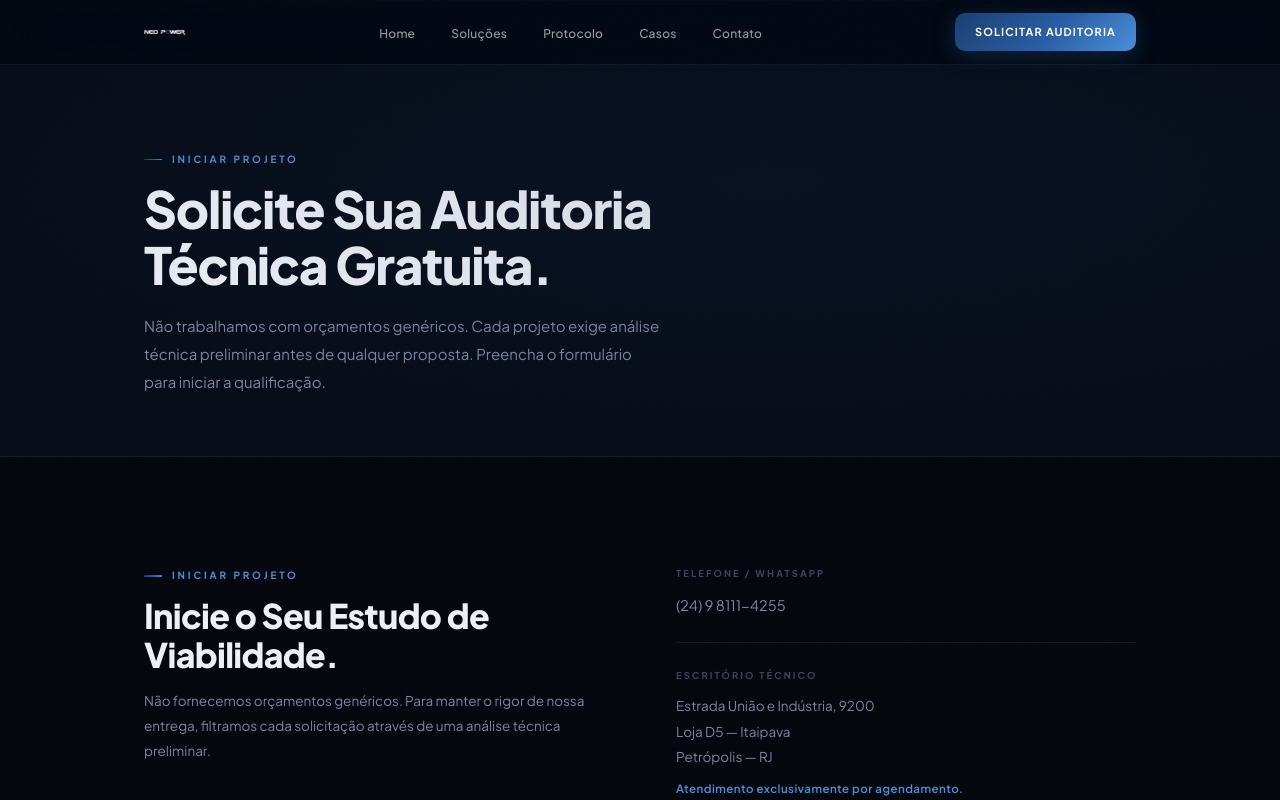
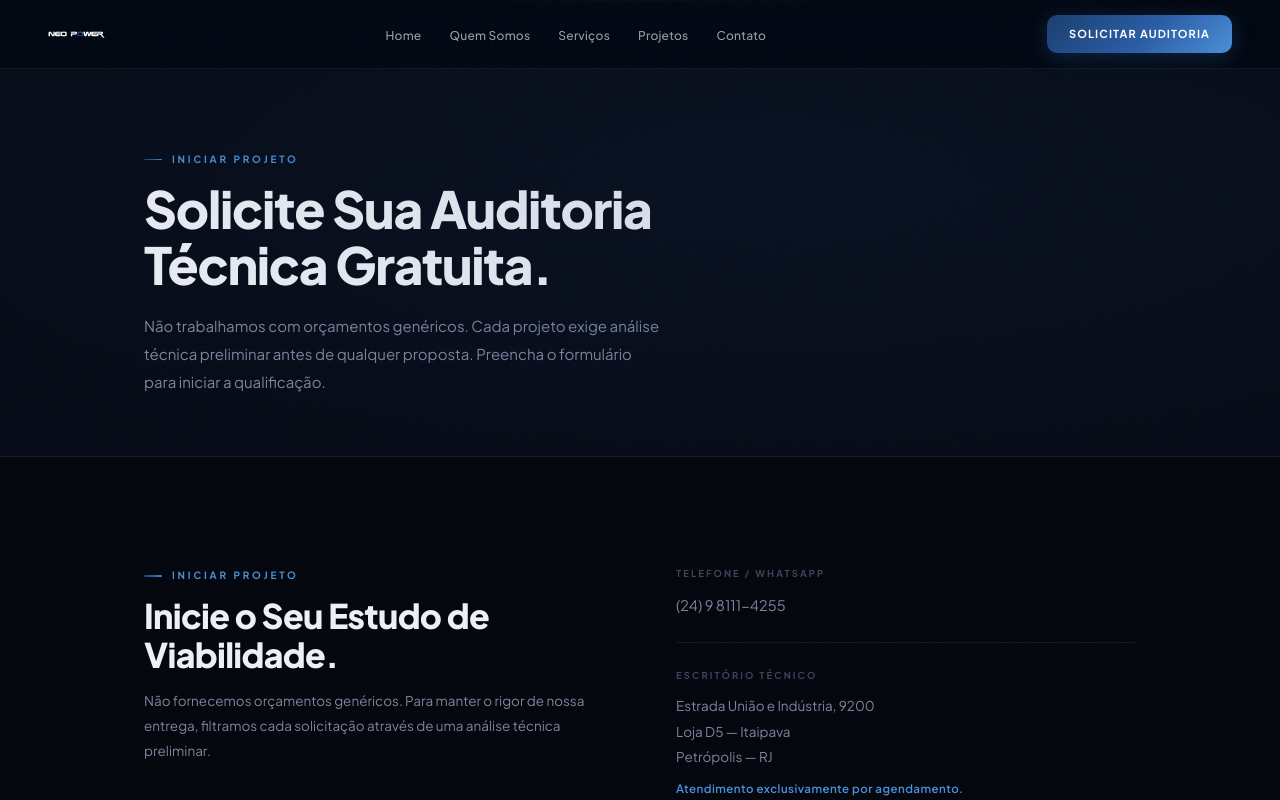
Before and after one commit to rafaalexander2-sys/neopower, a Next.js app: page /neopower/contato in a window 1280 px wide. Shown: the top 800 px of the page. Built offline with nearby package versions, Linux system fonts and the light colour scheme.

Commit message:
fix: logo maior e links de todas as páginas no NavbarInner

```diff
--- a/components/NavbarInner.tsx
+++ b/components/NavbarInner.tsx
@@ -5,11 +5,11 @@ import Link from 'next/link'
 const BASE = process.env.NEXT_PUBLIC_BASE_PATH ?? ''
 
 const links = [
-  { label: 'Home', href: '/' },
-  { label: 'Soluções', href: '/#solucoes' },
-  { label: 'Protocolo', href: '/#protocolo' },
-  { label: 'Casos', href: '/#casos' },
-  { label: 'Contato', href: '/contato' },
+  { label: 'Home',        href: '/' },
+  { label: 'Quem Somos', href: '/quem-somos' },
+  { label: 'Serviços',   href: '/servicos' },
+  { label: 'Projetos',   href: '/projetos' },
+  { label: 'Contato',    href: '/contato' },
 ]
 
 export default function NavbarInner() {
@@ -44,27 +44,28 @@ export default function NavbarInner() {
           letter-spacing: 0.02em;
           text-decoration: none;
           transition: color .2s;
+          white-space: nowrap;
         }
         .np-nav-link:hover { color: #fff; }
-        @media (max-width: 768px) {
+        @media (max-width: 900px) {
           .np-nav > div { padding: 0 24px !important; }
         }
       `}</style>
 
       <nav className={`np-nav${scrolled ? ' scrolled' : ''}`}>
         <div style={{
-          maxWidth: 1120, margin: '0 auto', padding: '0 64px',
-          height: 64, display: 'flex', alignItems: 'center', justifyContent: 'space-between',
+          maxWidth: 1280, margin: '0 auto', padding: '0 48px',
+          height: 68, display: 'flex', alignItems: 'center', justifyContent: 'space-between',
+          gap: 24,
         }}>
           <Link href="/" style={{ textDecoration: 'none', display: 'flex', alignItems: 'center', flexShrink: 0 }}>
             <img
               src={`${BASE}/logo-white.png`} alt="Neo Power"
-              width={96} height={68}
-              style={{ height: 30, width: 'auto', objectFit: 'contain' }}
+              style={{ height: 40, width: 'auto', objectFit: 'contain' }}
             />
           </Link>
 
-          <ul className="hide-mobile" style={{ listStyle: 'none', display: 'flex', gap: 36, alignItems: 'center', margin: '0 auto' }}>
+          <ul className="hide-mobile" style={{ listStyle: 'none', display: 'flex', gap: 28, alignItems: 'center', flex: 1, justifyContent: 'center' }}>
             {links.map(l => (
               <li key={l.label}>
                 <Link href={l.href} className="np-nav-link">{l.label}</Link>
@@ -72,7 +73,7 @@ export default function NavbarInner() {
             ))}
           </ul>
 
-          <Link href="/contato" className="btn-primary hide-mobile" style={{ padding: '10px 20px', fontSize: 11, flexShrink: 0 }}>
+          <Link href="/contato" className="btn-primary hide-mobile" style={{ padding: '10px 22px', fontSize: 11, flexShrink: 0 }}>
             Solicitar Auditoria
           </Link>
 
@@ -83,7 +84,7 @@ export default function NavbarInner() {
             aria-label="Menu"
           >
             {[0, 1, 2].map(i => (
-              <span key={i} style={{ display: 'block', width: 20, height: 1.5, background: 'rgba(255,255,255,0.7)', borderRadius: 99 }} />
+              <span key={i} style={{ display: 'block', width: 22, height: 1.5, background: 'rgba(255,255,255,0.7)', borderRadius: 99 }} />
             ))}
           </button>
         </div>
```
